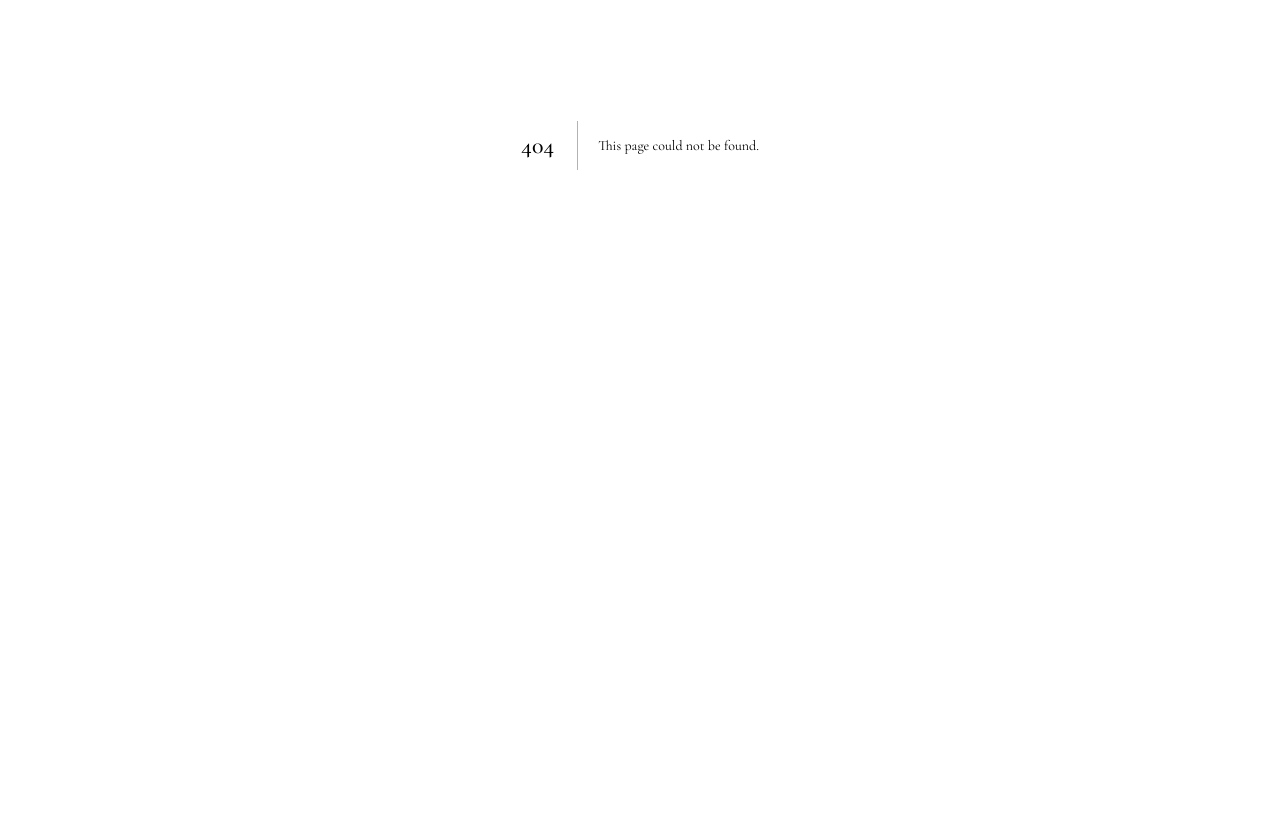
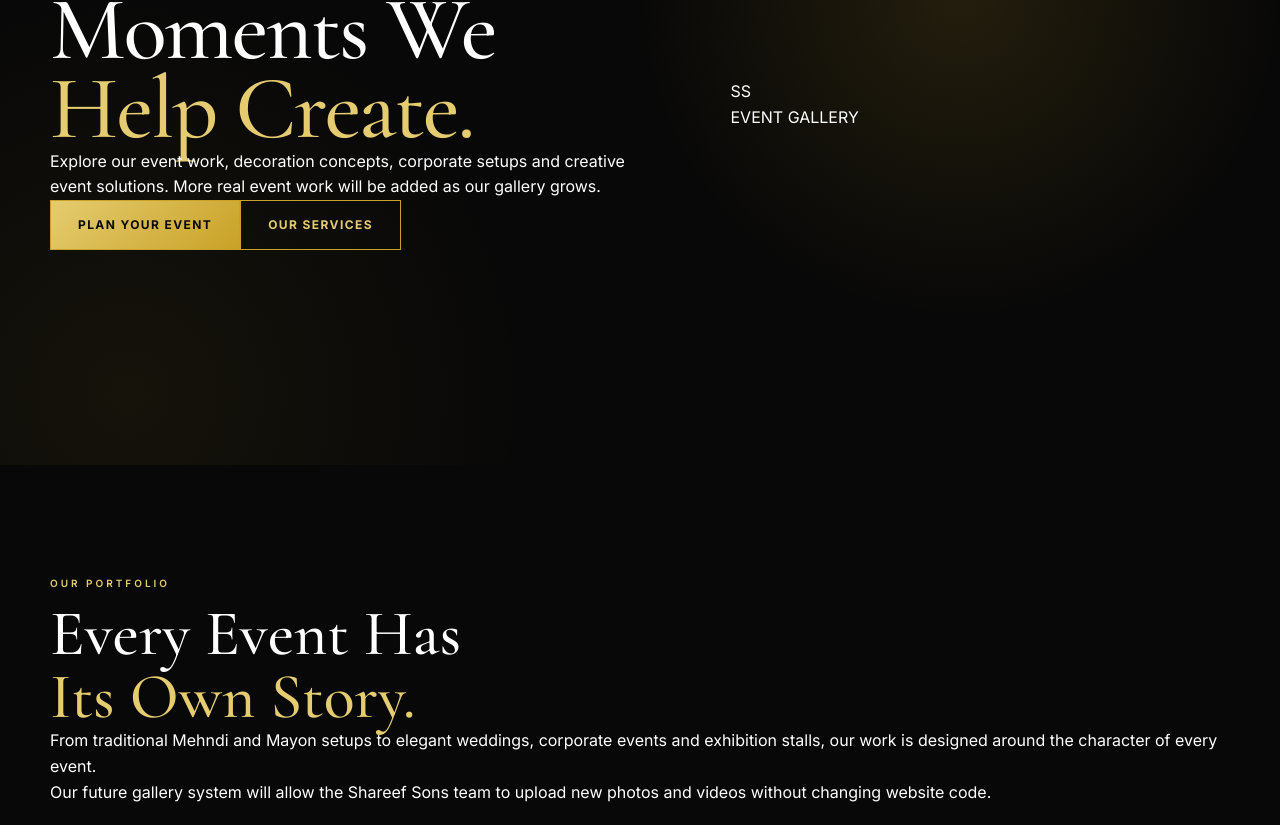
Before and after one commit to farooqg5179-droid/Shareefson-Events-organizer, a Next.js app: page /gallery in a window 1280 px wide. Before the commit this address had no page. Shown: the part 255-1080 px from the top of the page. Before the commit the page ends 800 px from the top, so only its background shows below. Built offline with nearby package versions, Linux system fonts and the light colour scheme.

Commit message:
Create page.tsx

```diff
--- /dev/null
+++ b/app/gallery/page.tsx
@@ -0,0 +1,268 @@
+const categories = [
+  "All",
+  "Mehndi",
+  "Wedding",
+  "Walima",
+  "Dholki",
+  "Mayon",
+  "Nikah",
+  "Birthday",
+  "Corporate",
+  "Brand Activation",
+  "Exhibition",
+  "Stall Fabrication",
+];
+
+const galleryItems = [
+  {
+    title: "Mehndi Setup",
+    category: "Mehndi",
+    number: "01",
+  },
+  {
+    title: "Wedding Decoration",
+    category: "Wedding",
+    number: "02",
+  },
+  {
+    title: "Walima Setup",
+    category: "Walima",
+    number: "03",
+  },
+  {
+    title: "Dholki Event",
+    category: "Dholki",
+    number: "04",
+  },
+  {
+    title: "Mayon Setup",
+    category: "Mayon",
+    number: "05",
+  },
+  {
+    title: "Nikah Ceremony",
+    category: "Nikah",
+    number: "06",
+  },
+  {
+    title: "Birthday Event",
+    category: "Birthday",
+    number: "07",
+  },
+  {
+    title: "Corporate Event",
+    category: "Corporate",
+    number: "08",
+  },
+  {
+    title: "Brand Activation",
+    category: "Brand Activation",
+    number: "09",
+  },
+  {
+    title: "Exhibition Setup",
+    category: "Exhibition",
+    number: "10",
+  },
+  {
+    title: "Stall Fabrication",
+    category: "Stall Fabrication",
+    number: "11",
+  },
+  {
+    title: "Premium Stage",
+    category: "Wedding",
+    number: "12",
+  },
+];
+
+export default function GalleryPage() {
+  return (
+    <main>
+      {/* Hero */}
+      <section className="premium-hero">
+        <div className="container hero-grid">
+          <div className="hero-copy">
+            <p className="eyebrow">OUR WORK</p>
+
+            <h1>
+              Moments We
+              <br />
+              <span>Help Create.</span>
+            </h1>
+
+            <p className="hero-description">
+              Explore our event work, decoration concepts, corporate setups
+              and creative event solutions. More real event work will be added
+              as our gallery grows.
+            </p>
+
+            <div className="hero-actions">
+              <a href="/quote" className="btn btn-gold">
+                Plan Your Event
+              </a>
+
+              <a href="/services" className="btn btn-outline">
+                Our Services
+              </a>
+            </div>
+          </div>
+
+          <div className="hero-visual">
+            <div className="hero-visual-inner">
+              <span>SS</span>
+              <p>EVENT GALLERY</p>
+            </div>
+          </div>
+        </div>
+      </section>
+
+      {/* Gallery Introduction */}
+      <section className="section">
+        <div className="container intro-grid">
+          <div>
+            <p className="eyebrow">OUR PORTFOLIO</p>
+
+            <h2>
+              Every Event Has
+              <br />
+              <span>Its Own Story.</span>
+            </h2>
+          </div>
+
+          <div>
+            <p className="section-text">
+              From traditional Mehndi and Mayon setups to elegant weddings,
+              corporate events and exhibition stalls, our work is designed
+              around the character of every event.
+            </p>
+
+            <p className="section-text">
+              Our future gallery system will allow the Shareef Sons team to
+              upload new photos and videos without changing website code.
+            </p>
+          </div>
+        </div>
+      </section>
+
+      {/* Categories */}
+      <section className="section section-dark">
+        <div className="container">
+          <div className="section-heading">
+            <div>
+              <p className="eyebrow">EXPLORE</p>
+
+              <h2>
+                Event <span>Categories</span>
+              </h2>
+            </div>
+          </div>
+
+          <div className="categories-grid">
+            {categories.map((category, index) => (
+              <div className="category-card" key={category}>
+                <span>{String(index + 1).padStart(2, "0")}</span>
+
+                <h3>{category}</h3>
+
+                <p>
+                  {category === "All"
+                    ? "Explore our complete event portfolio."
+                    : `View our ${category.toLowerCase()} event work.`}
+                </p>
+              </div>
+            ))}
+          </div>
+        </div>
+      </section>
+
+      {/* Gallery */}
+      <section className="section">
+        <div className="container">
+          <div className="section-heading">
+            <div>
+              <p className="eyebrow">FEATURED WORK</p>
+
+              <h2>
+                Our <span>Gallery</span>
+              </h2>
+            </div>
+
+            <p>
+              Real event photos and videos will be managed from the future
+              Media Manager.
+            </p>
+          </div>
+
+          <div className="gallery-grid">
+            {galleryItems.map((item) => (
+              <article className="gallery-card" key={item.number}>
+                <div className="gallery-placeholder">
+                  <span>{item.number}</span>
+                  <strong>SS</strong>
+                  <small>{item.category}</small>
+                </div>
+
+                <div className="gallery-info">
+                  <h3>{item.title}</h3>
+                  <p>{item.category}</p>
+                </div>
+              </article>
+            ))}
+          </div>
+        </div>
+      </section>
+
+      {/* Future Media Manager */}
+      <section className="section section-dark">
+        <div className="container">
+          <div className="quote-box">
+            <div>
+              <p className="eyebrow">COMING NEXT</p>
+
+              <h2>
+                Smart
+                <br />
+                <span>Media Manager.</span>
+              </h2>
+
+              <p>
+                In the next stage, the admin will be able to upload images and
+                videos, select categories, add event details and publish them
+                directly to the website without editing code.
+              </p>
+            </div>
+
+            <a href="/quote" className="btn btn-gold">
+              Start Your Event
+            </a>
+          </div>
+        </div>
+      </section>
+
+      {/* CTA */}
+      <section className="quote-section">
+        <div className="container quote-box">
+          <div>
+            <p className="eyebrow">READY TO START?</p>
+
+            <h2>
+              Your Event Could Be
+              <br />
+              <span>Our Next Story.</span>
+            </h2>
+
+            <p>
+              Share your event requirements with us and let our team help you
+              plan something memorable.
+            </p>
+          </div>
+
+          <a href="/quote" className="btn btn-gold">
+            Get a Quote
+          </a>
+        </div>
+      </section>
+    </main>
+  );
+      }
```
